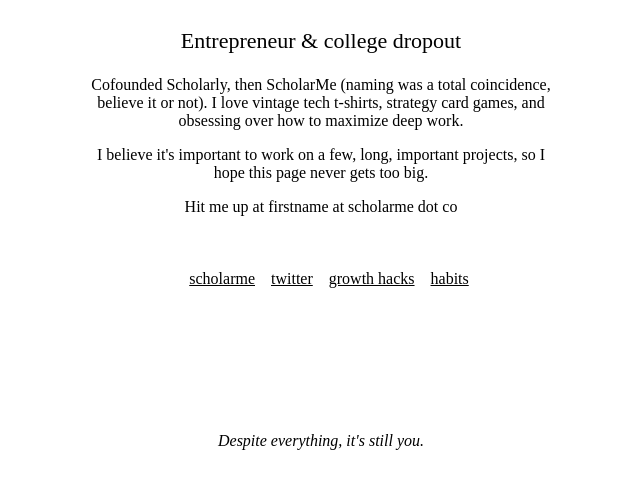
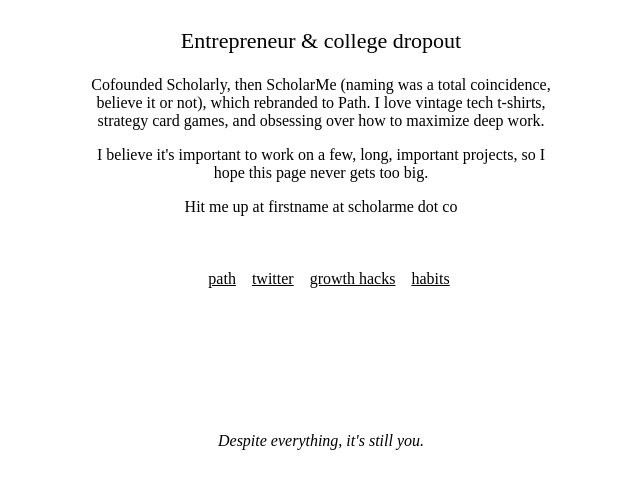
Before and after one commit to EvanFarrell/personal-website, a Gatsby site: page / in a window 1280 px wide. Shown: the part 236-724 px from the top of the page, without its empty margins (319-959 px from the left). Built offline with nearby package versions, Linux system fonts and the light colour scheme; Gatsby itself is replaced by a stand-in of ours.

Commit message:
add path:

```diff
--- a/src/pages/index.js
+++ b/src/pages/index.js
@@ -32,7 +32,7 @@
           <p class="blurb topol subtitle">Entrepreneur & college dropout</p>
           <p class="blurb topol">
             Cofounded Scholarly, then ScholarMe (naming was a total coincidence,
-            believe it or not). I love vintage tech t-shirts, strategy card
+            believe it or not), which rebranded to Path. I love vintage tech t-shirts, strategy card
             games, and obsessing over how to maximize deep work.
           </p>
           <p class="blurb topol">
@@ -46,8 +46,8 @@
             {/* <Link class="link" to="/essays/">
               essays
             </Link> */}
-            <a class="link link-center" href="https://www.scholarme.com">
-              scholarme
+            <a class="link link-center" href="https://usepath.com">
+              path
             </a>
             <a class="link" href="https://www.twitter.com/@__evanf__">
               twitter
@@ -55,9 +55,6 @@
             <Link class="final-link link" to="/growth-hacks/">
               growth hacks
             </Link>
-            {/* <Link class="final-link link" to="/graditude/">
-              graditude
-            </Link> */}
             <a target="_blank" class="final-link link" href="https://www.beeminder.com/evanfarrell">
               habits
             </a>
```
